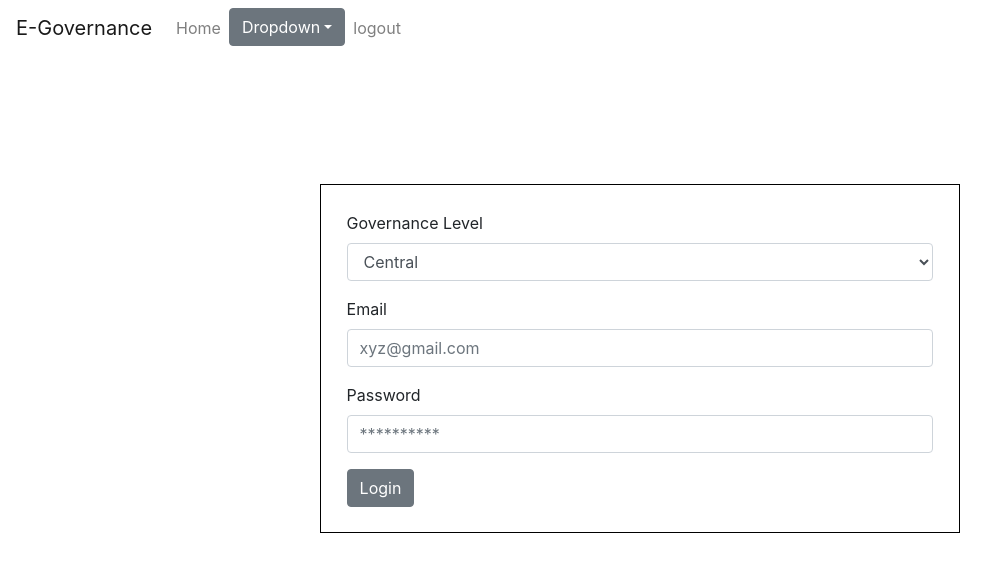
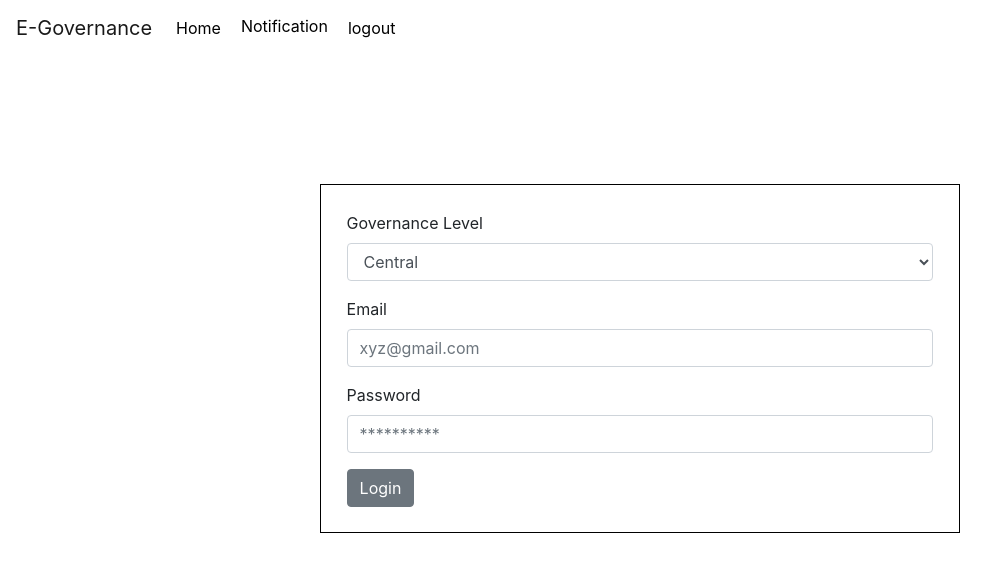
Before and after one commit to niddhhii/e-governance, a React (Create React App) app: page / in a window 1280 px wide. Shown: the top 572 px of the page, without its empty margins (0-1006 px from the left). Built offline with nearby package versions, Linux system fonts and the light colour scheme.

Commit message:
notification

```diff
--- a/package.json
+++ b/package.json
@@ -8,8 +8,10 @@
     "@testing-library/user-event": "^7.1.2",
     "bootstrap": "^4.4.1",
     "react": "^16.12.0",
+    "react-bootstrap": "^1.0.0-beta.16",
     "react-dom": "^16.12.0",
     "react-scripts": "3.3.0",
+    "react-window": "^1.8.5",
     "reactstrap": "^8.4.0"
   },
   "scripts": {
--- a/src/component/Navbar/Navbar.jsx
+++ b/src/component/Navbar/Navbar.jsx
@@ -13,15 +13,15 @@ const Navigation = (props) => {
         <NavbarToggler onClick={toggleNavbar} className="mr-2" />
         <Collapse isOpen={!collapsed} navbar>
           <Nav className="mr-auto" navbar>
-          <NavItem>
-              <NavLink href="/components/">Home</NavLink>
+          <NavItem >
+              <NavLink style={{color:"black"}} href="/components/" >Home</NavLink>
             </NavItem>
 
             <NavItem>
               <Notification />
             </NavItem>
             <NavItem>
-              <NavLink href="">logout</NavLink>
+              <NavLink style={{color:"black"}} href="">logout</NavLink>
             </NavItem>
           </Nav>
         </Collapse>
--- a/src/component/Notification/Notification.jsx
+++ b/src/component/Notification/Notification.jsx
@@ -1,26 +1,41 @@
-import React, { useState } from 'react';
-import { Dropdown, DropdownToggle, DropdownMenu, DropdownItem } from 'reactstrap';
-import { ListGroup, Collapse, ListGroupItem } from 'reactstrap';
+import React, { useState, useRef } from 'react';
+import { FixedSizeList as List } from 'react-window';
+import { Overlay, Button } from 'react-bootstrap';
 const Notification = props => {
-	const [dropdownOpen, setDropdownOpen] = useState(false);
+	const Row = ({ index, style }) => <div style={style}>Row {index}</div>;
+	const [show, setShow] = useState(false);
+	const target = useRef(null);
 
-  const toggle = () => setDropdownOpen(prevState => !prevState);
-
-  return (
-    <Dropdown isOpen={dropdownOpen} toggle={toggle}>
-      <DropdownToggle caret>
-        Dropdown
-        </DropdownToggle>
-      <DropdownMenu>
-        <DropdownItem header>Header</DropdownItem>
-        <DropdownItem>Some Action</DropdownItem>
-        <DropdownItem disabled>Action (disabled)</DropdownItem>
-        <DropdownItem divider />
-        <DropdownItem>Foo Action</DropdownItem>
-        <DropdownItem>Bar Action</DropdownItem>
-        <DropdownItem>Quo Action</DropdownItem>
-      </DropdownMenu>
-    </Dropdown>
-  );
+	return (
+		<>
+			<Button
+				ref={target}
+				style={{ backgroundColor: 'white', color: 'black', border: 'none', paddingBottom: '0px' }}
+				onClick={() => setShow(!show)}
+			>
+				Notification
+			</Button>
+			<Overlay target={target.current} show={show} placement="down">
+				{({ placement, scheduleUpdate, arrowProps, outOfBoundaries, show: _show, ...props }) => (
+					<div
+						{...props}
+						style={{
+							backgroundColor: 'rgba(0, 0, 0,0.2)',
+							padding: '2px 10px',
+							color: 'black',
+							border: 1,
+							borderRadius: 3,
+							...props.style,
+                            margin:20,
+						}}
+					>
+						<List height={350} style={{}} itemCount={1000} itemSize={35} width={300}>
+							{Row}
+						</List>
+					</div>
+				)}
+			</Overlay>
+		</>
+	);
 };
 export default Notification;
```
Also changed, not shown: 1 other file (tests, documents, lock files or other folders).
